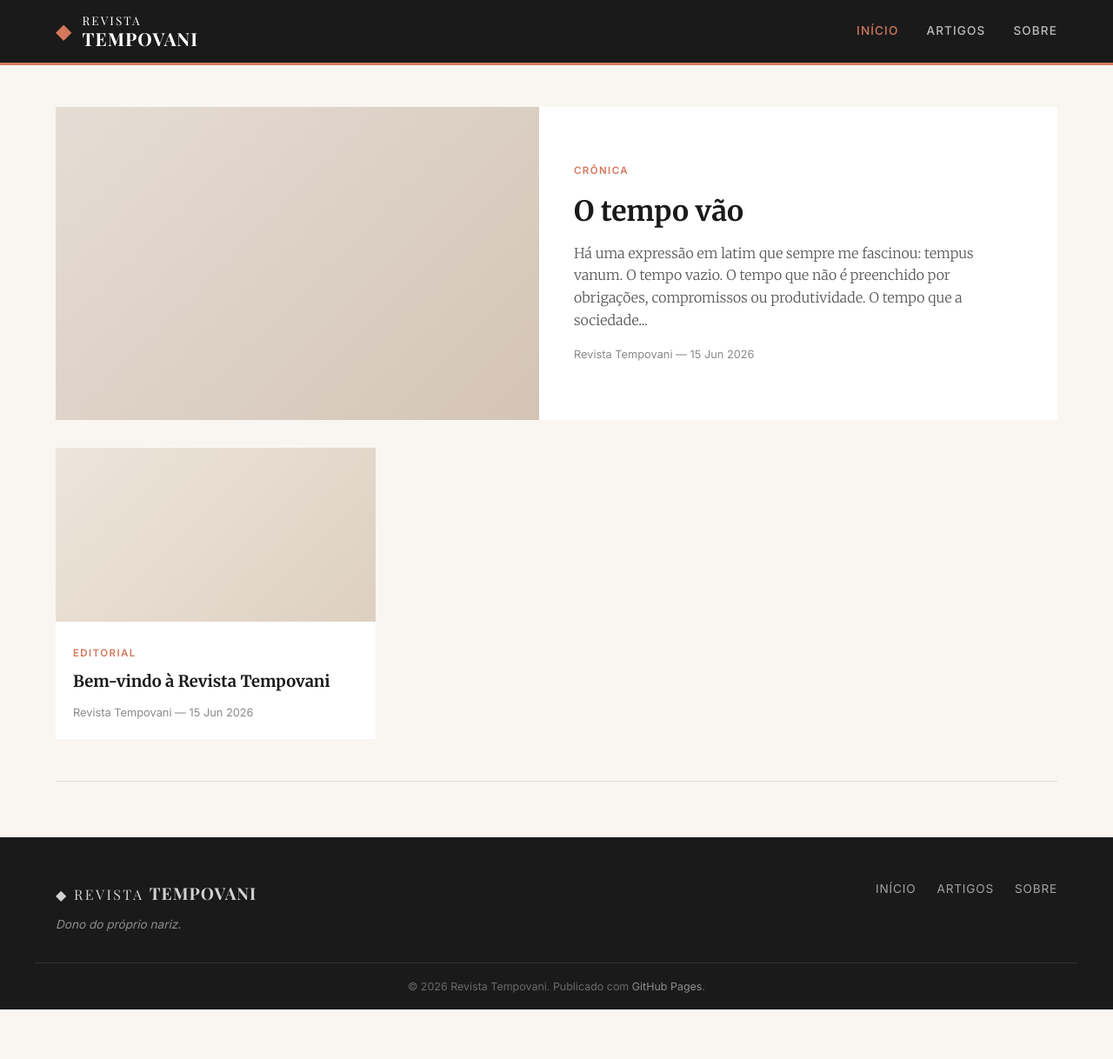
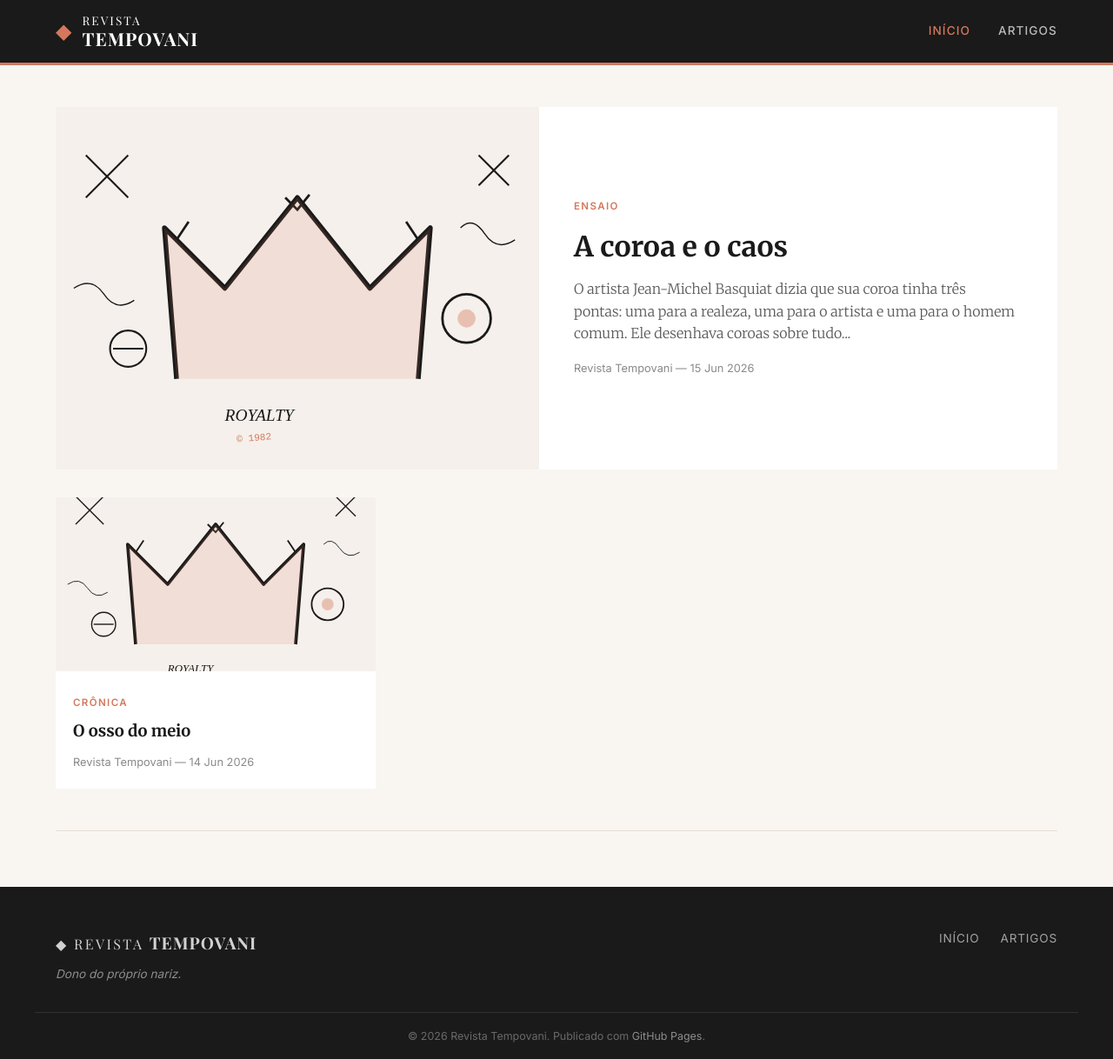
Before and after one commit to tempxrin/revista-sinedoque, a Jekyll site: the page built from index.html, in a window 1280 px wide and 1218 px high. Shown: the whole window at 87% size. Built offline with Jekyll 4.4.1, drawn with Linux system fonts in a browser that asks for light colours; some web fonts are replaced.

Commit message:
Remove Sobre, adiciona ilustrações estilo Basquiat, novos artigos

```diff
--- a/_includes/footer.html
+++ b/_includes/footer.html
@@ -7,7 +7,6 @@
     <nav class="footer-nav">
       <a href="{{ '/' | relative_url }}">Início</a>
       <a href="{{ '/artigos/' | relative_url }}">Artigos</a>
-      <a href="{{ '/sobre/' | relative_url }}">Sobre</a>
     </nav>
   </div>
   <div class="footer-bottom">
--- a/_includes/header.html
+++ b/_includes/header.html
@@ -7,7 +7,6 @@
     <nav class="header-nav">
       <a href="{{ '/' | relative_url }}"{% if page.url == '/' %} class="active"{% endif %}>Início</a>
       <a href="{{ '/artigos/' | relative_url }}"{% if page.url contains '/artigos/' %} class="active"{% endif %}>Artigos</a>
-      <a href="{{ '/sobre/' | relative_url }}"{% if page.url == '/sobre/' %} class="active"{% endif %}>Sobre</a>
     </nav>
     <button class="menu-toggle" aria-label="Menu">&#9776;</button>
   </div>
--- /dev/null
+++ b/_posts/2026-06-14-o-osso-do-meio.md
@@ -0,0 +1,25 @@
+---
+title: "O osso do meio"
+author: "Revista Tempovani"
+date: 2026-06-14
+categories: [crônica]
+---
+
+Há um osso no meio do peito que os antigos chamavam de *os cordis* — o osso do coração. Acreditava-se que era ali que a alma se ancorava, que os sentimentos se solidificavam.
+
+A ciência moderna diz que não existe tal osso. Mas talvez a ciência moderna nunca tenha sentido o que é carregar o peso do mundo no centro do peito.
+
+> O coração tem razões que a própria razão desconhece.
+> — Blaise Pascal
+
+## Sobre carregar pesos
+
+Todo escritor carrega um osso do meio. É aquilo que dói mas não se vê. O artigo que não sai. A frase que não se encaixa. O parágrafo que você reescreve vinte vezes e ainda assim parece mentira.
+
+A crônica é o gênero dos ossos do meio. Ela não resolve nada, não explica nada, não conclui nada. Ela só mostra o osso. E talvez, ao mostrar, alivie um pouco o peso.
+
+## O esqueleto da escrita
+
+Escrever é montar um esqueleto. Primeiro vêm os ossos grandes — a ideia central, a estrutura, o começo e o fim. Depois os ossos pequenos — as palavras exatas, o ritmo das frases, as pausas.
+
+E no meio de tudo, o osso do coração.
--- /dev/null
+++ b/_posts/2026-06-15-a-coroa-e-o-caos.md
@@ -0,0 +1,29 @@
+---
+title: "A coroa e o caos"
+author: "Revista Tempovani"
+date: 2026-06-15
+categories: [ensaio]
+---
+
+O artista Jean-Michel Basquiat dizia que sua coroa tinha três pontas: uma para a realeza, uma para o artista e uma para o homem comum. Ele desenhava coroas sobre tudo — sobre rostos, sobre esqueletos, sobre palavras rabiscadas em telas que pareciam ter sido pintadas às pressas.
+
+Mas a pressa era método.
+
+> "A arte é a única maneira de fugir sem sair de casa."
+> — Jean-Michel Basquiat
+
+## O estilo
+
+As pinturas de Basquiat são feitas de camadas. Palavras riscadas, retomadas, cobertas. Rostos que olham em várias direções ao mesmo tempo. Coroas que aparecem onde menos se espera.
+
+Ele trabalhava com o que tinha: telas compradas em lojas de departamento, tinta acrílica barata, marcadores, spray. A urgência de quem sabe que o tempo é curto.
+
+## Por que isso importa
+
+Num mundo que quer tudo limpo, polido, editado, Basquiat nos lembra que o caos também é uma forma de ordem. Que um rabisco pode dizer mais que um parágrafo bem escrito. Que a coroa não precisa ser perfeitamente desenhada para ser reconhecida.
+
+A Revista Tempovani nasce desse mesmo espírito: escrever sem esperar a tinta secar. Publicar sem pedir licença. Rabiscar ideias no tempo vão.
+
+---
+
+*Ilustração: inspirada no estilo de Jean-Michel Basquiat.*
--- a/_posts/2026-06-15-bem-vindo-a-revista-tempovani.md
+++ /dev/null
@@ -1,34 +0,0 @@
----
-title: "Bem-vindo à Revista Tempovani"
-author: "Revista Tempovani"
-date: 2026-06-15
-categories: [editorial]
----
-
-A **Revista Tempovani** nasce de uma ideia simples: ter um lugar para escrever. Sem pauta, sem editor chefe, sem prazo — apenas a vontade de registrar ideias, histórias e reflexões.
-
-Este é o primeiro artigo de muitos que virão.
-
-## Por que "Tempovani"?
-
-Tempovani é uma junção das palavras latinas *tempus* (tempo) e *vanus* (vão, vazio). É o tempo vão — aquele tempo entre um compromisso e outro, aquela pausa no meio da tarde, aquela madrugada insone — que decidimos preencher com palavras.
-
-O escritor cubano Guillermo Cabrera Infante dizia que *"o tempo é um grande editor"*. Aqui, queremos ser donos do nosso próprio tempo — e do nosso próprio nariz.
-
-## O que esperar
-
-Este site reunirá artigos sobre temas variados:
-
-- Política e sociedade
-- Cultura e literatura
-- Ciência e tecnologia
-- Crônicas do cotidiano
-- Tudo mais que merecer ser escrito
-
-## Como funciona
-
-O site é construído com [Jekyll](https://jekyllrb.com/) e hospedado no [GitHub Pages](https://pages.github.com/). Cada artigo é um arquivo de texto simples, escrito em Markdown. Simples, gratuito e sem depender de plataforma alguma.
-
----
-
-Seja bem-vindo. Sinta-se em casa.
--- a/assets/css/style.css
+++ b/assets/css/style.css
@@ -164,11 +164,11 @@ main {
   overflow: hidden;
 }
 
-.featured-placeholder {
+.featured-img {
   width: 100%;
   height: 100%;
   min-height: 360px;
-  background: linear-gradient(135deg, #e5ddd5 0%, #d4c4b5 100%);
+  object-fit: cover;
 }
 
 .featured-content {
@@ -238,10 +238,15 @@ main {
   box-shadow: 0 4px 20px rgba(0,0,0,0.08);
 }
 
-.card-placeholder {
+.card-img {
   width: 100%;
   height: 200px;
-  background: linear-gradient(135deg, #ede5db 0%, #ddd0c0 100%);
+  object-fit: cover;
+}
+.card-img-small {
+  width: 100%;
+  height: 100px;
+  object-fit: cover;
 }
 
 .card-content {
@@ -334,10 +339,10 @@ main {
   margin-bottom: 40px;
 }
 
-.hero-placeholder {
+.hero-img {
   width: 100%;
   height: 400px;
-  background: linear-gradient(135deg, #e5ddd5 0%, #d4c4b5 100%);
+  object-fit: cover;
 }
 
 .post-body {
--- a/index.html
+++ b/index.html
@@ -3,12 +3,15 @@ layout: default
 title: Início
 ---
 
+{% assign art_images = "basquiat-crown.svg|basquiat-face.svg|basquiat-skull.svg" | split: "|" %}
+
 <section class="featured-post">
   {% assign latest = site.posts | first %}
   {% if latest %}
+    {% assign img_idx = 0 %}
     <div class="featured-card">
       <div class="featured-image">
-        <div class="featured-placeholder"></div>
+        <img src="{{ '/assets/img/' | append: art_images[img_idx] | relative_url }}" alt="" class="featured-img">
       </div>
       <div class="featured-content">
         <span class="section-tag">{{ latest.categories | first | default: "destaque" }}</span>
@@ -22,9 +25,10 @@ title: Início
 
 <section class="home-grid">
   {% for post in site.posts offset:1 limit:6 %}
+    {% assign img_idx = forloop.index0 | modulo: 3 %}
     <article class="post-card">
       <div class="card-image">
-        <div class="card-placeholder"></div>
+        <img src="{{ '/assets/img/' | append: art_images[img_idx] | relative_url }}" alt="" class="card-img">
       </div>
       <div class="card-content">
         <span class="section-tag">{{ post.categories | first | default: "artigo" }}</span>
@@ -39,9 +43,10 @@ title: Início
 {% if posts_count > 7 %}
   <section class="secondary-grid">
     {% for post in site.posts offset:7 %}
+      {% assign img_idx = forloop.index0 | modulo: 3 %}
       <article class="post-card-small">
         <div class="card-image">
-          <div class="card-placeholder"></div>
+          <img src="{{ '/assets/img/' | append: art_images[img_idx] | relative_url }}" alt="" class="card-img-small">
         </div>
         <div class="card-content">
           <span class="section-tag">{{ post.categories | first | default: "artigo" }}</span>
--- a/sobre.md
+++ /dev/null
@@ -1,22 +0,0 @@
----
-layout: default
-title: Sobre
-permalink: /sobre/
----
-
-<section class="page-content">
-  <h1>Sobre a Revista Tempovani</h1>
-
-  <p>A <strong>Revista Tempovani</strong> é um espaço dedicado à publicação de artigos, ensaios e reportagens. Nasce da vontade de escrever sobre o que importa — sem pressa, sem pauta, sem patrão.</p>
-
-  <p>Somos donos do próprio nariz.</p>
-
-  <blockquote>
-    <p>Tempovani: do latim <em>tempus</em> (tempo) + <em>vanus</em> (vão, vazio). O tempo vão que decidimos preencher com palavras.</p>
-  </blockquote>
-
-  <p>Todo o conteúdo é produzido de forma independente e publicado gratuitamente.</p>
-
-  <h2>Contato</h2>
-  <p>Para sugestões, críticas ou colaborações: <a href="mailto:tempovani@exemplo.com">tempovani@exemplo.com</a></p>
-</section>
```
Also changed, not shown: _layouts/post.html (+5 -2 lines), _posts/2026-06-15-o-tempo-vão.md (deleted, +0 -27 lines), assets/img/basquiat-crown.svg (added), assets/img/basquiat-face.svg (added), assets/img/basquiat-skull.svg (added).
